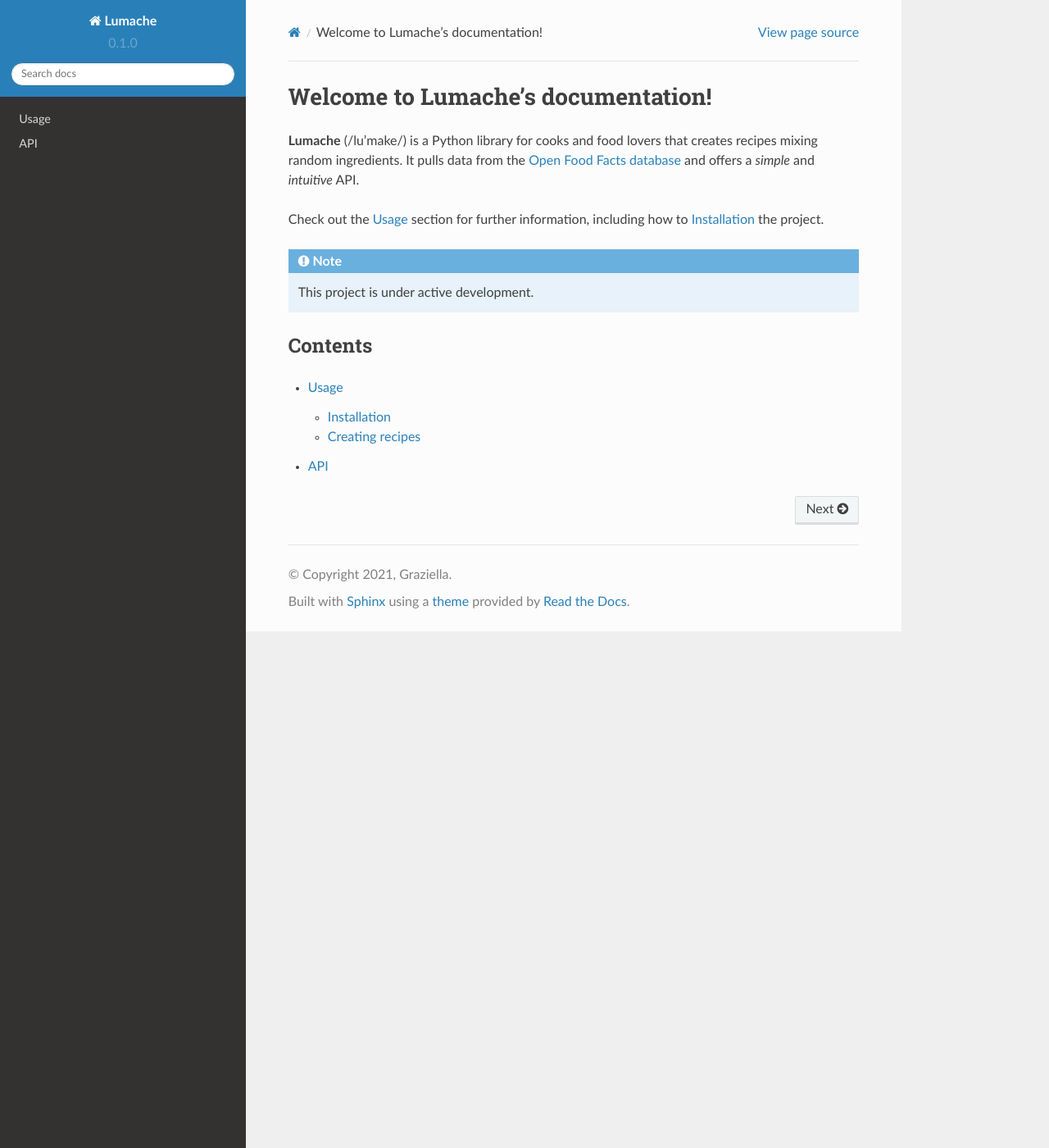
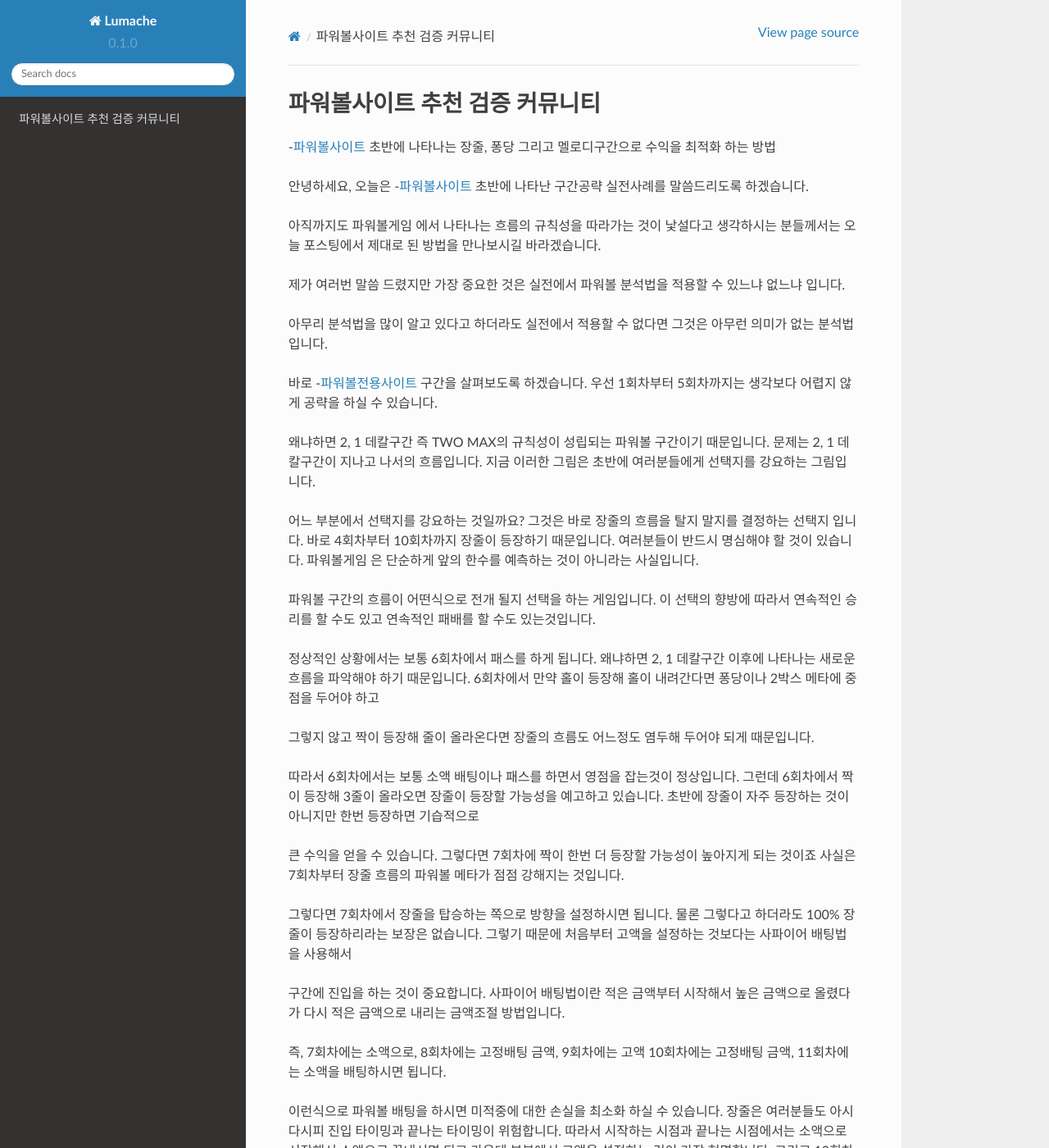
Before and after one commit to intruder2080/nametag, a Sphinx documentation site: the page built from docs/source/index.rst, in a window 1280 px wide and 1400 px high. Shown: the whole window at 82% size. Built offline with Sphinx 7.4.7 and the Read the Docs theme 2.0.0, drawn with Linux system fonts in a browser that asks for light colours; some of the changed text lies outside the part shown.

Commit message:
Update index.rst

```diff
--- a/docs/source/index.rst
+++ b/docs/source/index.rst
@@ -1,22 +1,83 @@
-Welcome to Lumache's documentation!
+파워볼사이트 추천 검증 커뮤니티
 ===================================
 
-**Lumache** (/lu'make/) is a Python library for cooks and food lovers
-that creates recipes mixing random ingredients.
-It pulls data from the `Open Food Facts database <https://world.openfoodfacts.org/>`_
-and offers a *simple* and *intuitive* API.
+-`파워볼사이트 <https://wmpro.io//>`_ 초반에 나타나는 장줄, 퐁당 그리고 멜로디구간으로 수익을 최적화 하는 방법
 
-Check out the :doc:`usage` section for further information, including
-how to :ref:`installation` the project.
+안녕하세요, 오늘은 -`파워볼사이트 <https://wmpro.io//>`_ 초반에 나타난 구간공략 실전사례를
+말씀드리도록 하겠습니다.
 
-.. note::
+아직까지도 파워볼게임 에서 나타나는 흐름의 규칙성을 따라가는 것이
+낯설다고 생각하시는 분들께서는 오늘 포스팅에서 제대로 된 방법을
+만나보시길 바라겠습니다.
 
-   This project is under active development.
 
-Contents
---------
+제가 여러번 말씀 드렸지만 가장 중요한 것은 실전에서 파워볼 분석법을
+적용할 수 있느냐 없느냐 입니다.
 
-.. toctree::
+아무리 분석법을 많이 알고 있다고 하더라도 실전에서 적용할 수 없다면
+그것은 아무런 의미가 없는 분석법입니다.
 
-   usage
-   api
+
+
+바로 -`파워볼전용사이트 <https://wmpro.io//>`_ 구간을 살펴보도록 하겠습니다.
+우선 1회차부터 5회차까지는 생각보다 어렵지 않게 공략을 하실 수 있습니다.
+
+왜냐하면 2, 1 데칼구간 즉 TWO MAX의 규칙성이 성립되는 파워볼 구간이기 때문입니다.
+문제는 2, 1 데칼구간이 지나고 나서의 흐름입니다.
+지금 이러한 그림은 초반에 여러분들에게 선택지를 강요하는 그림입니다.
+
+어느 부분에서 선택지를 강요하는 것일까요?
+그것은 바로 장줄의 흐름을 탈지 말지를 결정하는 선택지 입니다.
+바로 4회차부터 10회차까지 장줄이 등장하기 때문입니다.
+여러분들이 반드시 명심해야 할 것이 있습니다.
+파워볼게임 은 단순하게 앞의 한수를 예측하는 것이 아니라는 사실입니다.
+
+파워볼 구간의 흐름이 어떤식으로 전개 될지 선택을 하는 게임입니다.
+이 선택의 향방에 따라서 연속적인 승리를 할 수도 있고
+연속적인 패배를 할 수도 있는것입니다.
+
+정상적인 상황에서는 보통 6회차에서 패스를 하게 됩니다.
+왜냐하면 2, 1 데칼구간 이후에 나타나는 새로운 흐름을 파악해야 하기 때문입니다.
+6회차에서 만약 홀이 등장해 홀이 내려간다면 퐁당이나 2박스 메타에 중점을 두어야 하고
+
+그렇지 않고 짝이 등장해 줄이 올라온다면 장줄의 흐름도 어느정도
+염두해 두어야 되게 때문입니다.
+
+따라서 6회차에서는 보통 소액 배팅이나 패스를 하면서 영점을 잡는것이 정상입니다.
+그런데 6회차에서 짝이 등장해 3줄이 올라오면 장줄이 등장할 가능성을 예고하고 있습니다.
+초반에 장줄이 자주 등장하는 것이 아니지만 한번 등장하면 기습적으로
+
+큰 수익을 얻을 수 있습니다.
+그렇다면 7회차에 짝이 한번 더 등장할 가능성이 높아지게 되는 것이죠
+사실은 7회차부터 장줄 흐름의 파워볼 메타가 점점 강해지는 것입니다.
+
+그렇다면 7회차에서 장줄을 탑승하는 쪽으로 방향을 설정하시면 됩니다.
+물론 그렇다고 하더라도 100% 장줄이 등장하리라는 보장은 없습니다.
+그렇기 때문에 처음부터 고액을 설정하는 것보다는 사파이어 배팅법을 사용해서
+
+구간에 진입을 하는 것이 중요합니다.
+사파이어 배팅법이란 적은 금액부터 시작해서 높은 금액으로 올렸다가
+다시 적은 금액으로 내리는 금액조절 방법입니다.
+
+즉, 7회차에는 소액으로, 8회차에는 고정배팅 금액, 9회차에는 고액
+10회차에는 고정배팅 금액, 11회차에는 소액을 배팅하시면 됩니다.
+
+이런식으로 파워볼 배팅을 하시면 미적중에 대한 손실을 최소화 하실 수 있습니다.
+장줄은 여러분들도 아시다시피 진입 타이밍과 끝나는 타이밍이 위험합니다.
+따라서 시작하는 시점과 끝나는 시점에서는 소액으로 시작해서 소액으로 끝내시면 되고
+가운데 부분에서 고액을 설정하는 것이 가장 현명합니다.
+그리고 12회차에서 줄이 내려온 것을 확인하시면 그 다음회차가 강승부 입니다.
+보통 장줄이 끝나고 나면 짧은 퐁당이나 2, 1 계단이 형성되는 경우가 많습니다.
+만약 여러분들이 13회차에서 짝을 예상하셨다면 미적중을 하게 되겠죠
+그렇다면 14회차에서는 무조건 1줄이 내려올 수 밖에 없기 때문에
+마틴을 2배에서 3배정도로 금액을 올리셔서 배팅할 것을 추천드립니다.
+그리고 15회차부터 17회차까지는 몇줄이 올라올지 확실하지 않기 때문에
+소액배팅을 하는 것이 중요합니다.
+그리고 20회차부터는 퐁당의 메타가 나타난 것이 확실하기 때문에
+퐁당에 진입을 하셔서 2번에서 3번의 강승부를 본다면 효율적으로 수익을 얻을 수 있습니다.
+
+이후에는 줄높이가 점점 올라가는 멜로디 구간이 나타나는 것이 특징입니다.
+멜로디 구간은 제가 여러번 설명 드린적이 있기 때문에
+오늘은 간단하게 설명 드리겠습니다.
+이곳에서는 줄 높이가 점점 길어지는 특성을 이용해서 한번씩 파워볼찍어먹기
+배팅을 하시면 됩니다.
```
